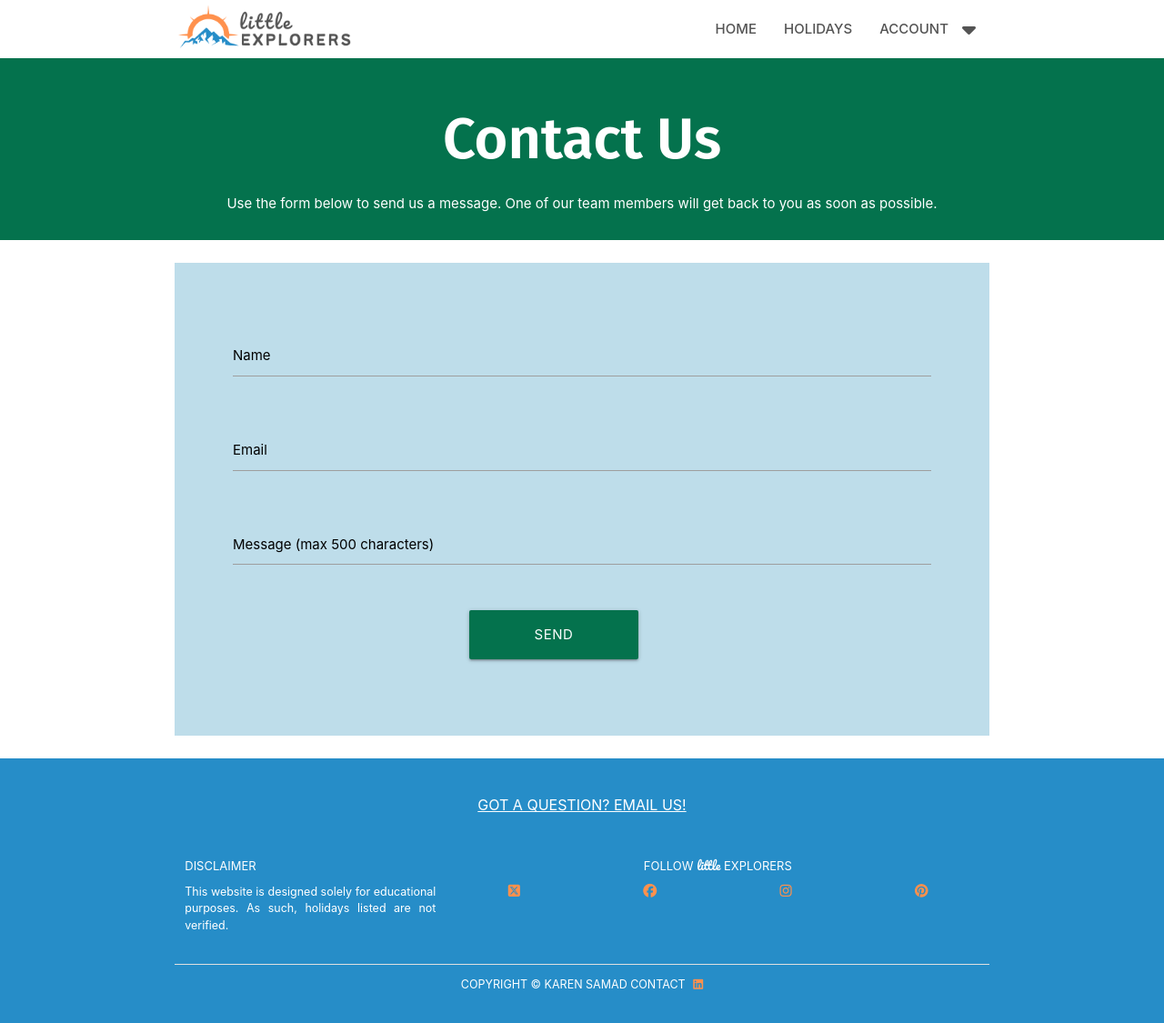
After one commit to kosamad/little-explorers, a Flask app: page /contact in a window 1280 px wide. The commit adds this page. Shown: the whole page at 91% size. Run offline with Flask 3, Linux system fonts and the light colour scheme; some libraries are stand-ins or nearby versions.

Commit message:
Contact form with styling.

```diff
--- a/taskmanager/routes.py
+++ b/taskmanager/routes.py
@@ -8,3 +8,7 @@ from taskmanager.models import Holiday, Recommendation
 @app.route("/")
 def home():
     return render_template("index.html")
+
+@app.route('/contact')
+def contact():
+    return render_template('contact.html')
--- a/taskmanager/static/css/style.css
+++ b/taskmanager/static/css/style.css
@@ -44,6 +44,8 @@ main {
 
 .bg-dgreen{ background-color: #04724D;}
 
+.bg-dgrey{ background-color: #beddea;}
+
 .btn-orange{
   background-color:#FF914D;
 }
@@ -60,6 +62,10 @@ main {
 
 .btn-blue:hover{
   background-color: #FF914D;
+}
+
+.heading-banner {
+  padding: 1% 0;
 }
 
 /* Navbar */
@@ -172,6 +178,36 @@ font-weight: 600;
   z-index: 1;
   color: white; }
 
+  /* Contact Page */
+
+.contact-container{padding: 5%;
+margin:2% auto}
+
+/* CSS modifications for Materialize form */
+
+/* label color */
+  .input-field label {
+    color: #000;
+  }
+
+   /* label focus color */
+   .input-field input[type=text]:focus + label {
+    color: #04724D;
+  }
+
+   /* label underline focus color */
+   .input-field input[type=text]:focus {
+    border-bottom: 1px solid #04724D;
+    box-shadow: 0 1px 0 0 #04724D;
+  }
+
+    /* valid color */
+    .input-field input[type=text].valid {
+      border-bottom: 1px solid #04724D;
+      box-shadow: 0 1px 0 0 #04724D;
+    }
+
+
 
 
 /* Footer */
--- a/taskmanager/static/js/script.js
+++ b/taskmanager/static/js/script.js
@@ -2,7 +2,8 @@ document.addEventListener('DOMContentLoaded', function() {
     // sidenav initialisation
     var sidenav = document.querySelectorAll('.sidenav');
      M.Sidenav.init(sidenav);
-
+// dropdown initialisation
     var dropdown = document.querySelectorAll('.dropdown-trigger');
     M.Dropdown.init(dropdown);
-  });
+
+})
--- a/taskmanager/templates/base.html
+++ b/taskmanager/templates/base.html
@@ -78,7 +78,7 @@
             <div class="row">
                 <div class="col s12">
                     <h4 class="center-align">
-                        <a href="" class="white-text">GOT A QUESTION? EMAIL US!</a></h4>
+                        <a href="{{ url_for('contact') }}" class="white-text">GOT A QUESTION? EMAIL US!</a></h4>
                 </div>
             </div>
             <div class="row">
--- /dev/null
+++ b/taskmanager/templates/contact.html
@@ -0,0 +1,55 @@
+{% extends "base.html" %}
+{% block content %}
+
+<!-- banner -->
+<div class="bg-dgreen">
+    <div class="container center-align heading-banner">
+        <h1 class="fira-600 white-text">Contact Us</h1>
+        <div>
+            <p class="white-text">
+                Use the form below to send us a message. One of our team members will get back to you as soon as
+                possible.
+            </p>
+        </div>
+    </div>
+</div>
+
+<div class="container col s10 bg-dgrey contact-container">
+    <div class="row">
+        <form class="col s12">
+            <!-- Name field -->
+            <div class="row">
+                <div class="input-field col s12">
+                    <input id="first_name" type="text" minlength="3" maxlength="25" class="validate" required>
+                    <label for="first_name">Name</label>
+                </div>
+            </div>
+            <!-- Email address field -->
+            <div class="row">
+                <div class="input-field col s12">
+                    <input id="email_address" name="email_address" type="text" minlength="3" maxlength="25" class="validate" required>
+                    <label for="email_address">Email</label>
+                </div>
+            </div>
+            <!-- Message field -->
+            <div class="row">
+                <div class="input-field col s12">
+                    <textarea id="textarea1" class="materialize-textarea" maxlength="500" type="text"
+                    required></textarea>
+                    <label for="textarea1">Message (max 500 characters)</label>
+                </div>
+            </div>
+            <!-- Send button -->
+            <div class="col s12 center-align">
+                <button type="submit" class="col s8 offset-s2 m6 offset-m3 l3 offset-l4 btn-large btn-dgreen form-submit-button">Send
+                </button>
+            </div>
+        </form>
+    </div>
+</div>
+
+
+
+
+
+{% endblock %}
```
Also changed, not shown: documentation/design_images/wireframes/contact_form.png.
